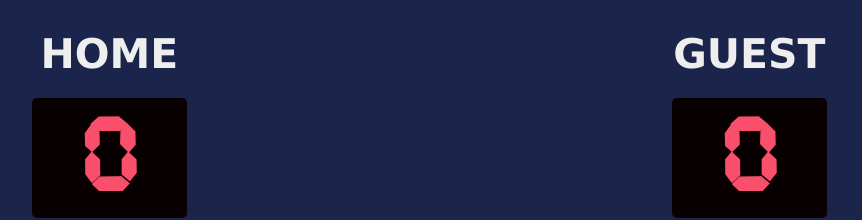
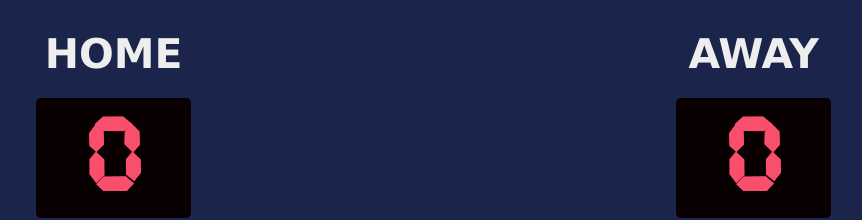
Before and after one commit to sofieberg1/scoreboard, a website built with Vite: page index.html in a window 1280 px wide. Shown: the top 220 px of the page, without its empty margins (207-1069 px from the left). Built offline with nearby package versions, Linux system fonts and the light colour scheme.

Commit message:
Updated score header

```diff
--- a/index.html
+++ b/index.html
@@ -18,7 +18,7 @@
             </div>
 
             <div class="card">
-                <h3 id="title-board">GUEST</h3>
+                <h3 id="title-board">AWAY</h3>
                     <div class="score">
                         <h4 id="guest-score-el">0</h4>
                     </div>
```
